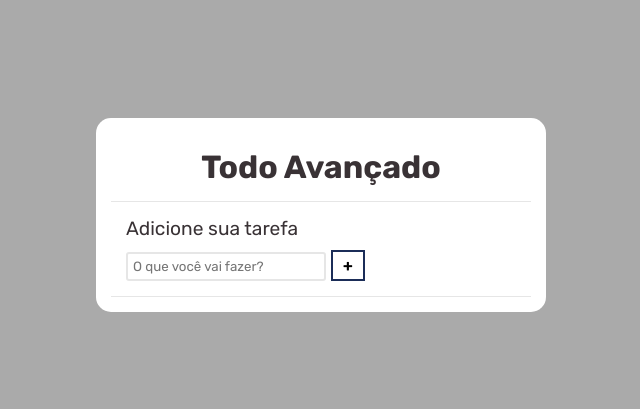
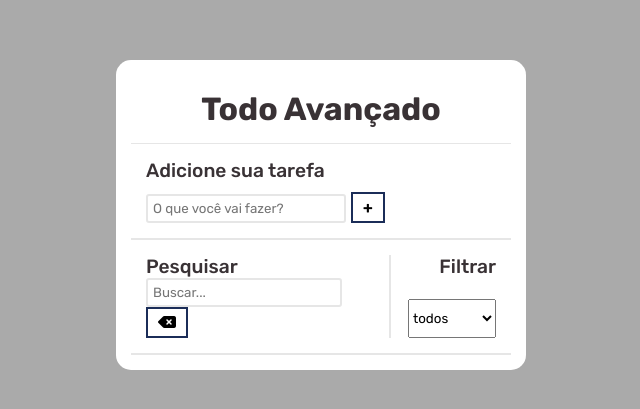
Before and after one commit to gabrielneoob/advanced-todo, a React (Create React App) app: page / in a window 1280 px wide. Shown: the part 185-594 px from the top of the page, without its empty margins (319-959 px from the left). Built offline with nearby package versions, Linux system fonts and the light colour scheme.

Commit message:
filter e search component

```diff
--- a/public/index.html
+++ b/public/index.html
@@ -25,6 +25,7 @@
   <link rel="preconnect" href="https://fonts.googleapis.com">
   <link rel="preconnect" href="https://fonts.gstatic.com" crossorigin>
   <link href="https://fonts.googleapis.com/css2?family=Rubik:wght@400;500;700&display=swap" rel="stylesheet">
+  <script src="https://kit.fontawesome.com/d7ced14075.js" crossorigin="anonymous"></script>
   <title>React App</title>
 </head>
 
--- /dev/null
+++ b/src/FilterSerach.js
@@ -0,0 +1,27 @@
+import React from 'react'
+
+const FilterSerach = () => {
+  return (
+    <form>
+      <div className='search-component'>
+        <div>
+          <label htmlFor='search-input'>Pesquisar</label>
+          <input type='text' placeholder='Buscar...' id='search-input' />
+          <button className='trash-btn'><i class="fa-solid fa-delete-left"></i></button>
+        </div>
+
+        <div className='filter'>
+          <label>Filtrar</label>
+          <select>
+            <option value="all">todos</option>
+            <option value="finished">finalizados</option>
+            <option value="todo">a fazer</option>
+          </select>
+        </div>
+
+      </div>
+    </form >
+  )
+}
+
+export default FilterSerach
--- a/src/TodoApp.js
+++ b/src/TodoApp.js
@@ -1,5 +1,6 @@
 import React from 'react';
 import AddTodo from './AddTodo';
+import FilterSerach from './FilterSerach';
 import Header from './Header';
 
 const TodoApp = () => {
@@ -7,6 +8,7 @@ const TodoApp = () => {
     <main className='todo-container'>
       <Header color="#393235" />
       <AddTodo />
+      <FilterSerach />
     </main>
   )
 }
--- a/src/index.css
+++ b/src/index.css
@@ -24,7 +24,7 @@
 }
 
 .todo-container {
-  width: 450px;
+  width: 410px;
   padding: 15px;
 
   background-color: #fff;
@@ -33,16 +33,19 @@
 }
 
 
-.add-component {
+.add-component,
+.search-component {
   padding: 15px;
   display: grid;
   gap: 10px;
-  border-bottom: 1.5px solid #e6e6e6;
+  border-bottom: 2px solid #e6e6e6;
 }
 
-.add-component label {
+label {
   color: var(--light-black);
   font-size: 1.2rem;
+  font-weight: 500;
+  display: block;
 }
 
 .add-component #add-todo {
@@ -54,7 +57,8 @@
   outline: none;
 }
 
-.add-component .add-btn {
+.add-component .add-btn,
+.trash-btn {
   padding: 4px 10px;
 
   background-color: #fff;
@@ -68,7 +72,31 @@
   transition: 0.5s ease-in-out all;
 }
 
-.add-component .add-btn:hover {
+.add-component .add-btn:hover,
+.trash-btn:hover {
   background: var(--dark-blue);
   color: #fff;
 }
+
+
+.search-component {
+  padding: 15px;
+  display: flex;
+  justify-content: space-between;
+}
+
+.search-component #search-input {
+  padding: 5px;
+  border: 2px solid var(--border-input);
+  border-radius: 3px;
+  outline: none;
+  margin-right: 5px;
+}
+
+.search-component .filter {
+  display: grid;
+  justify-items: flex-end;
+
+  border-left: 2px solid #e6e6e6;
+  padding-left: 17px;
+}
```
